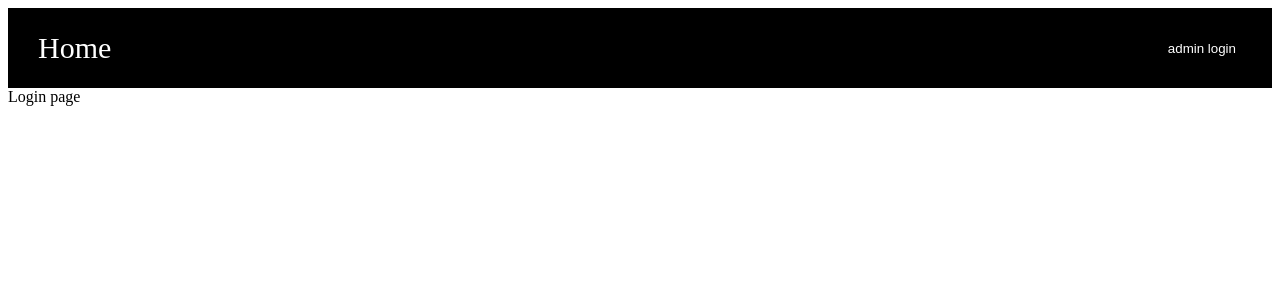
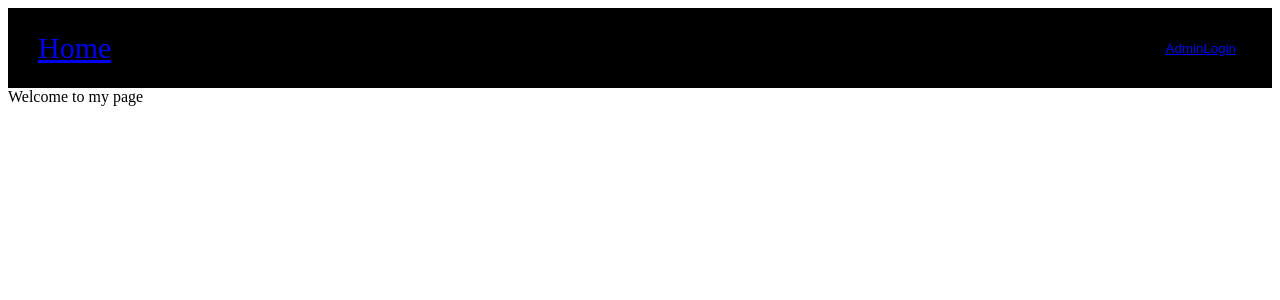
Before and after one commit to gowtham91m/mango-fruity, a React (Create React App) app: page / in a window 1280 px wide. Shown: the top 300 px of the page. Built offline with nearby package versions, Linux system fonts and the light colour scheme.

Commit message:
added routing in navbar for home and admin login

```diff
--- a/package.json
+++ b/package.json
@@ -11,9 +11,11 @@
     "@types/node": "^16.11.10",
     "@types/react": "^17.0.37",
     "@types/react-dom": "^17.0.11",
+    "@types/react-router-dom": "^5.3.2",
     "react": "^17.0.2",
     "react-dom": "^17.0.2",
     "react-icons": "^4.3.1",
+    "react-router-dom": "^6.0.0-beta.8",
     "react-scripts": "4.0.3",
     "styled-components": "^5.3.3",
     "typescript": "^4.5.2",
--- a/src/App.tsx
+++ b/src/App.tsx
@@ -1,11 +1,19 @@
 import Navbar from "./components/Navbar/Navbar";
-import AdminLogin from "./pages/AdminLogin";
+import { BrowserRouter, Routes, Route } from "react-router-dom";
+import AdminLogin from "./Pages/AdminLogin";
+import HomePage from "./Pages/HomePage";
 
 function App() {
   return (
     <div>
-      <Navbar />
-      <AdminLogin />
+      <BrowserRouter>
+        <Navbar />
+        <Routes>
+          <Route path="/" element={<HomePage />} />
+          <Route path="/Pages/HomePage" element={<HomePage />} />
+          <Route path="/Pages/AdminLogin" element={<AdminLogin />} />
+        </Routes>
+      </BrowserRouter>
     </div>
   );
 }
--- a/src/pages/HomePage.js
+++ b/src/Pages/HomePage.tsx
@@ -10,5 +10,6 @@
 };
 const HomepageWrapper = styled.div`
 min-height=100vh`;
-const Heading = styled.div``;
+const Heading = styled.div`
+font-size=200px`;
 export default HomePage;
--- a/src/components/Navbar/Navbar.tsx
+++ b/src/components/Navbar/Navbar.tsx
@@ -1,5 +1,6 @@
 import { NavbarContainer, MenuItem, Nav, LoginItem } from "./Navbar.styles";
 import { IconContext } from "react-icons";
+import { Link } from "react-router-dom";
 
 const Navbar = () => {
   return (
@@ -8,9 +9,11 @@
         <Nav>
           <NavbarContainer>
             <MenuItem>
-              <label className="home">Home</label>
+              <Link to="../../Pages/HomePage">Home</Link>
             </MenuItem>
-            <LoginItem>admin login</LoginItem>
+            <LoginItem>
+              <Link to="../../Pages/AdminLogin">AdminLogin</Link>
+            </LoginItem>
           </NavbarContainer>
         </Nav>
       </IconContext.Provider>
```
Also changed, not shown: src/Pages/AdminLogin.tsx (renamed from src/pages/AdminLogin.js), 1 other file (tests, documents, lock files or other folders).
